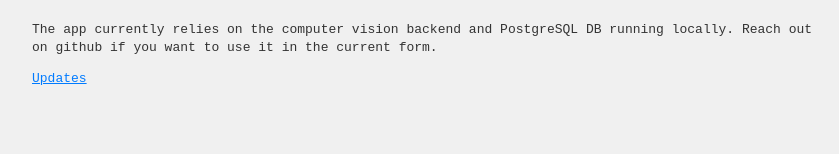
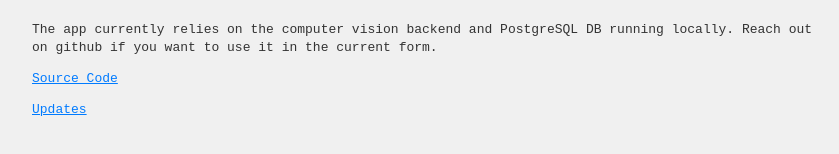
Before and after one commit to HeightLines/heightlines.github.io, a plain HTML site: page index.html in a window 1280 px wide. Shown: the part 540-694 px from the top of the page, without its empty margins (208-1047 px from the left). Drawn offline with Linux system fonts and the light colour scheme.

Commit message:
Update index.html

```diff
--- a/index.html
+++ b/index.html
@@ -46,6 +46,7 @@
     <p>
         The app currently relies on the computer vision backend and PostgreSQL DB running locally. Reach out on github if you want to use it in the current form.
     </p>
+    <p><a href='https://github.com/HeightLines/VisionBackend'>Source Code</a></p>
     <p><a href='/blog'>Updates</a></p>
 
 </div>
```
